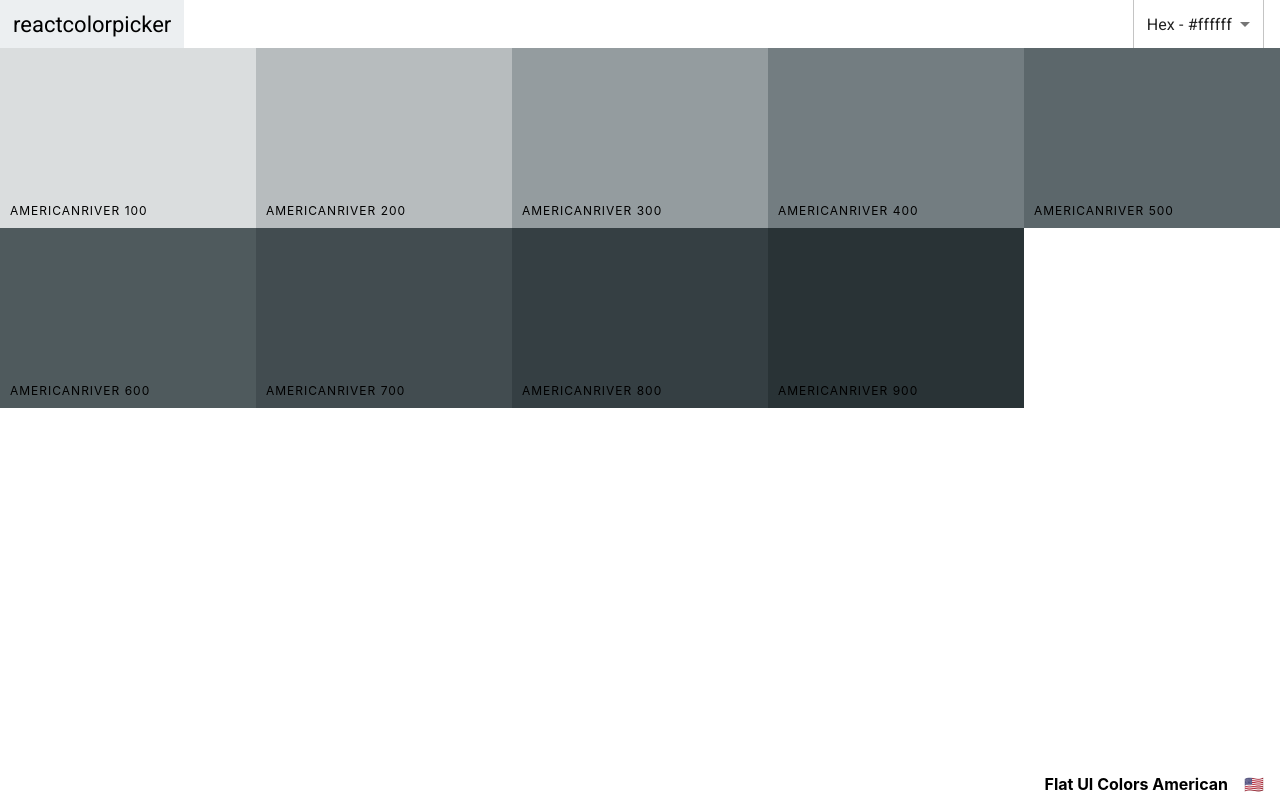
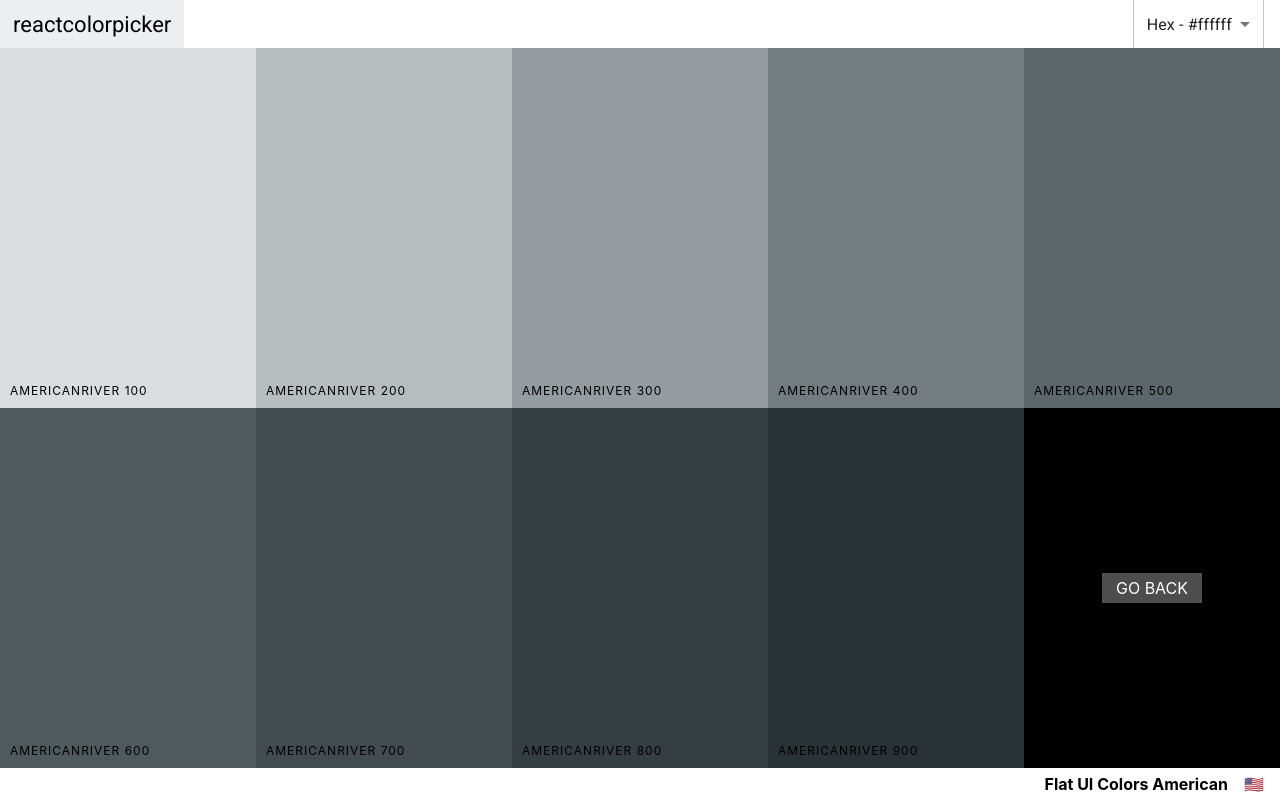
Before and after one commit to Yogeshkumar-krishnamoorthy/colors-app, a React (Create React App) app: page /palette/flat-ui-colors-american/americanriver in a window 1280 px wide. Built offline with nearby package versions, Linux system fonts and the light colour scheme.

Commit message:
completed single color palette

```diff
--- a/src/ColorBox.css
+++ b/src/ColorBox.css
@@ -7,6 +7,10 @@
   cursor: pointer;
   text-transform: uppercase;
   margin-bottom: -4px;
+}
+
+.SinglePlatte .ColorBox {
+  height: 50%;
 }
 
 .copy-button {
--- a/src/PaletteList.js
+++ b/src/PaletteList.js
@@ -44,7 +44,7 @@ const PaletteList = ({ palette }) => {
       <PalettesListHeader>React Palette</PalettesListHeader>
       <PalettesContainer>
         {palette.map((p) => (
-          <MiniPalette {...p} />
+          <MiniPalette key={p.id} {...p} />
         ))}
       </PalettesContainer>
     </PalettesList>
--- a/src/SinglePalette.js
+++ b/src/SinglePalette.js
@@ -1,7 +1,7 @@
 import React, { useEffect, useState } from "react";
 import ColorBox from "./ColorBox";
 import { styled } from "@mui/system";
-import { useParams } from "react-router-dom";
+import { Link, useParams } from "react-router-dom";
 import { getPalette, getShades } from "./ColorHelpers";
 import Navbar from "./Navbar";
 import SnackBar from "./SnackBar";
@@ -26,6 +26,37 @@ const ShadesColorBox = styled(ColorBox, {
   slot: "color-box",
 })({
   height: "50% !important",
+});
+
+const PreviousPage = styled("div", {
+  name: "shades",
+  slot: "color-box",
+})({
+  display: "inline-block",
+  width: "20%",
+  height: "50%",
+  backgroundColor: "#000",
+  marginBottom: "-4px",
+  position: "relative",
+});
+
+const BackButton = styled(Link, {
+  name: "shades",
+  slot: "go-back",
+})({
+  width: 100,
+  height: 30,
+  position: "absolute",
+  inset: "50% auto auto 50%",
+  margin: "-15px auto auto -50px",
+  color: "#fff",
+  textDecoration: "none",
+  textTransform: "uppercase",
+  outline: "none",
+  display: "flex",
+  justifyContent: "center",
+  alignItems: "center",
+  backgroundColor: "rgba(255, 255, 255, 0.3)",
 });
 
 const SinglePalette = ({ seedColors }) => {
@@ -53,7 +84,7 @@ const SinglePalette = ({ seedColors }) => {
   return (
     <Main>
       <Navbar format={data.format} changeFormat={handleFormat} />
-      <ShadesHolder>
+      <ShadesHolder className="SinglePlatte">
         {data.shades.map((c) => (
           <ShadesColorBox
             key={c.name}
@@ -63,6 +94,9 @@ const SinglePalette = ({ seedColors }) => {
             name={c.name}
           />
         ))}
+        <PreviousPage>
+          <BackButton to={`/palette/${paletteId}`}>Go Back</BackButton>
+        </PreviousPage>
       </ShadesHolder>
       <Footer paletteName={paletteName} emoji={emoji} />
       <SnackBar
```
